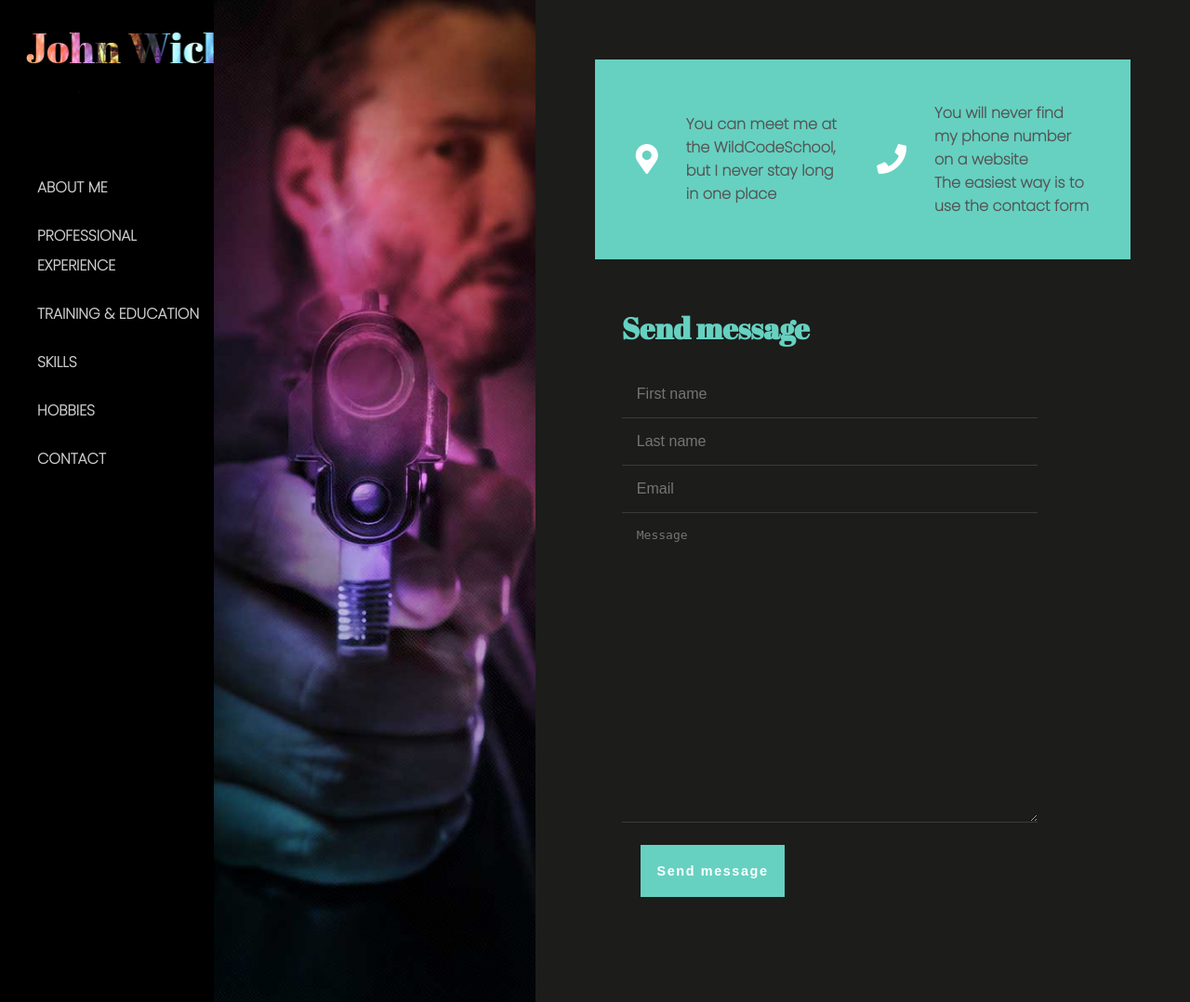
After one commit to christophe-kleitz/CV_John_Wick, a PHP site: page /contact.php in a window 1280 px wide. The commit adds this page. Shown: the whole page at 93% size. Run offline with PHP 8.4, Linux system fonts and the light colour scheme; some libraries are stand-ins or nearby versions.

Commit message:
Header mis à jour avec bonnes proportions, css mis à jour et contacts avec commentaires

```diff
--- /dev/null
+++ b/contact.php
@@ -0,0 +1,81 @@
+<!DOCTYPE html>
+<html lang="en">
+<head>
+  <meta charset="utf-8">
+  <title>Contact</title>
+  <link rel="stylesheet" href="style.css">
+  <link rel="stylesheet" href="https://use.fontawesome.com/releases/v5.8.1/css/all.css" integrity="sha384-50oBUHEmvpQ+1lW4y57PTFmhCaXp0ML5d60M1M7uH2+nqUivzIebhndOJK28anvf" crossorigin="anonymous">
+  <link href="https://fonts.googleapis.com/css2?family=Abril+Fatface&display=swap" rel="stylesheet">
+  <link href="https://fonts.googleapis.com/css2?family=Abril+Fatface&family=Poppins:wght@200&display=swap" rel="stylesheet">
+
+</head>
+<body>
+
+<div class="container">
+
+    <div class="fixe">
+
+        <!--Intégration du menu-->
+        <?php include("header.php"); ?>
+
+        <div class="image-bg"> <!--Intégrer ici une image de bg-->
+            <img src="johnbg.jpg" alt="Me and my dog"/>
+        </div>
+
+    </div>
+
+    <div class="contenu">
+
+        <!--Insérer votre code juste ici pour respecter la mise en page-->
+
+        <div class="picto-contact">
+
+            <div class="picto-contact-col1">
+                <div class="picto">
+                    <i class="fas fa-map-marker-alt fa-2x"></i>
+                </div>
+                <div class="text-picto">
+                    <p>You can meet me at the WildCodeSchool, but I never stay long in one place </p>
+                </div>
+
+            </div>
+
+            <div class="picto-contact-col2">
+                <div class="picto">
+                    <i class="fas fa-phone fa-2x"></i>
+                </div>
+                <div class="text-picto">
+                    <p>You will never find my phone number on a website<br>The easiest way is to use the contact form </p>
+                </div>
+            </div>
+
+        </div>
+
+        <div class="formulaire-contact">
+
+            <h2> Send message </h2>
+
+            <form>
+
+                <input type="text" name="name" id="name" placeholder="First name"/>
+
+                <input type="text" name="name" id="name" placeholder="Last name"/>
+
+                <input type="email" name="mail" id="mail" placeholder="Email"/>
+
+                <textarea name="message" id="message" rows="20" cols="20" placeholder="Message"></textarea>
+
+                <button type="submit" id="submit" class="submit">Send message</button>
+            </form>
+
+        </div>
+
+        <!--Ne pas supprimer ce qui suit-->
+
+    <div>
+
+</div>
+
+
+</body>
+</html>
--- a/header.php
+++ b/header.php
@@ -1,17 +1,8 @@
-<!DOCTYPE html>
-<html lang="en">
-<head>
-  <meta charset="utf-8">
-  <title>Titre de la page</title>
-  <link rel="stylesheet" href="style.css">
-  <script src="script.js"></script>
-</head>
-<body>
+<div class="menu">
+
   <header>
-
-    <div class="marge-before"></div>
-
-      <nav class="menu">
+      <nav>
+          <div class="marge-before"></div>
           <ul>
               <li><a href=#>about me</a></li>
               <li><a href=#>professional experience</a></li>
@@ -21,12 +12,6 @@
               <li><a href=#>contact</a></li>
           </ul>
       </nav>
+  </header>
 
-      <div class="image-bg"></div>
-
-      <div class="text">
-
-      </div>
-  </header>
-</body>
-</html>
+</div>
--- a/style.css
+++ b/style.css
@@ -1,18 +1,56 @@
 body {
     margin: 0;
+    padding:0;
     background-color: black;
+    height: 100%;
 }
 
-header {
-    height: 100vh;
-    width: 20%;
-    background-image: url("background-menu.png");
-    background-repeat: no-repeat;
+/*Organisation de la page*/
+
+.container
+{
+    display: flex;
+    flex-direction: row;
+    width: 100%;
+    height: 100%;
 }
+
+.fixe {
+    width:50%;
+    display: flex;
+    flex-direction: row;
+}
+
+.menu {
+    width: 40%;
+}
+
+.image-bg {
+    width: 60%;
+    overflow: hidden;
+    position:relative;
+}
+
+.contenu {
+    width:50%;
+    background-color: #1c1c1a;
+    padding: 5%;
+}
+
+img
+{
+    position: absolute;
+    display:block;
+    height: 100%;
+}
+
+/*Organisation du menu*/
 
 
 .menu {
     font-family: "Poppins", Arial, sans-serif;
+    background-image: url("background-menu.png");
+    background-repeat: no-repeat;
 }
 
 .marge-before
@@ -22,24 +60,122 @@ header {
 
 header ul li {
     list-style: none;
-    margin-top: 20px;
+    line-height: 2em;
+    padding-top: 20px;
 }
 
 
-header ul li a,
+header ul li a
+{
+    text-decoration:none;
+    list-style:none;
+    text-transform: uppercase;
+    color:rgba(255, 255, 255, 0.8);;
+    font-weight: bolder;
+}
+
 header ul li a:hover
 {
     text-decoration:none;
     list-style:none;
     text-transform: uppercase;
-    color:#dbcdcc;
-    padding: 2em;
+    color:#66d1c1;
 }
 
-.image-bg {
-    width: 30%;
+
+
+/*Style générale*/
+
+h1 {
+    font-family: 'Abril Fatface', cursive;
+    color:white;
+    font-size: 3em;
+
 }
 
-.text {
+h2 {
+    font-family: 'Abril Fatface', cursive;
+    color:#66d1c1;
+    font-size: 2em;
+    line-height: 1.2;
+
+}
+
+p {
+    font-family: "Poppins", Arial, sans-serif;
+    color:#545454;
+    font-weight: bolder;
+}
+
+
+/*Intégrer ici votre css si pas de fichier perso*/
+
+
+/*Contact*/
+
+
+.picto-contact {
+    background-color:#66d1c1;
+    padding: 5%;
+    display:flex;
+    flex-direction: row;
+}
+
+.fas
+{
+    color: white;
+}
+
+.picto {
+    margin:auto;
+}
+
+.text-picto {
+    margin:auto;
+    margin-left:30px;
+}
+
+.picto-contact-col1,
+.picto-contact-col2 {
+    display: flex;
+    flex-direction: row;
+    padding-right: 15px;
+    padding-left:15px;
     width:50%;
 }
+
+.formulaire-contact {
+    padding:5%;
+}
+
+input, textarea {
+    background: none ;
+    color: #04afec;
+    width:80%;
+    border: none;
+    border-bottom: #6666 1px solid;
+    outline : none;
+    font-size:1em;
+    padding:1rem;
+}
+
+input:focus,
+textarea:focus
+{
+    border-bottom: #66d1c1 solid 1px;
+}
+
+.submit
+{
+    background-color: #66d1c1;
+    color: white;
+    height: 3.5rem;
+    width:30%;
+    font-size:.9rem;
+    padding: auto;
+    font-weight: bold;
+    letter-spacing: .1rem;
+    border-radius:none;
+    border:none;
+    margin:20px;
+}
```
Also changed, not shown: johnbg.jpg (added).
